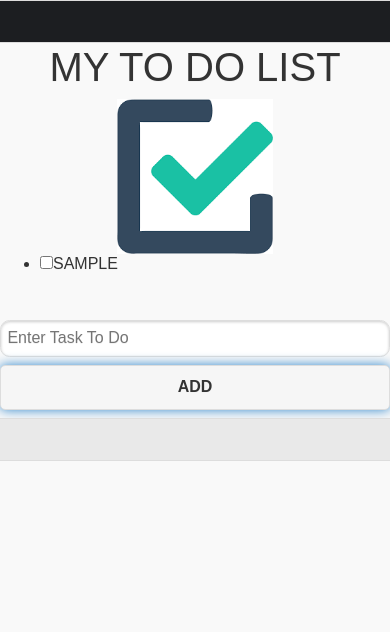
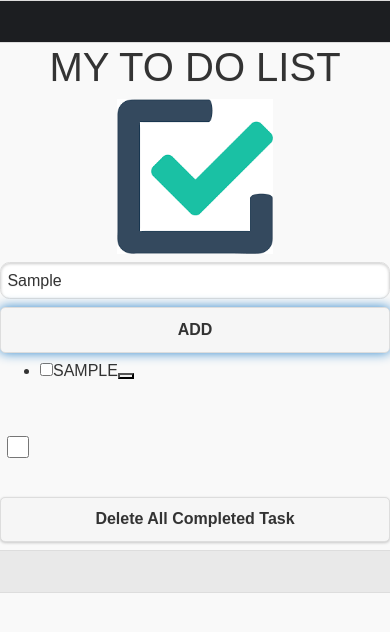
Before and after one commit to Pariksha-ctrl/first_project_cordova, a website: page www/index.html in a window 390 px wide. Both pictures are taken after typing "Sample" into the empty fields and a click on the button "ADD". Drawn offline with Linux system fonts and the light colour scheme; some packages are replaced by stand-ins of ours; files that its build step writes are made by us from their sources.

Commit message:
Added UI and function to toggle and remove items.

```diff
--- a/www/index.html
+++ b/www/index.html
@@ -49,9 +49,15 @@
       <!-- content -->
       <body>
             <div class="main_content">
+
+              <input type="text" id="new_task" placeholder="Enter Task To Do" />
+              <button id="add_task_button">ADD</button>
               <ul id="to_do_list"></ul></br>
-              <input type="text" id="add_to_list" placeholder="Enter Task To Do" />
-              <button id="add_task_button">ADD</button>
+              <br>
+<input type="checkbox" id="completed_task"/>
+<br>
+<br>
+<button type="checkbox" id="delete_all_completed_task_btn">Delete All Completed Task</button>
             </div>
           </body>
       <!-- /content -->
--- a/www/js/index.js
+++ b/www/js/index.js
@@ -5,14 +5,15 @@ document.addEventListener("deviceready", deviceReadyTest, false);
 function deviceReadyTest() {
   // binding the event with vanilla javascript
   //   document.getElementById("user_signup").addEventListener("click", userSignup);
-
   // binding the event with jquery
   $("#user_signup").click(userSignup);
   $("#user_login").click(userLogin);
-  $("#add_task_button").click(addTask);
+  $("#add_task_button").click(AddTaskItem);
+  $(document).on("click", ".destroy", deleteSelectedTaskItem);
+  $(document).on("click", ".toggle", toggleSelectedTaskItem);
+  $("#delete_all_completed_task_btn").click(RemoveAllCompletedTask);
 
   //document.getElementById("add_task_button").addEventListener("click", addTask);
-
   //navigator.camera.getPicture(cameraSuccess, cameraError, {});
 }
 
@@ -20,11 +21,9 @@ function deviceReadyTest() {
 function onPause() {
   alert("App is on Pause");
 }
-
 function onResume() {
   alert("App is on Resume");
 }
-
 /****************** CAMERA *********************/
 // function cameraSuccess(imageUri) {
 //   console.log(imageUri);
@@ -35,12 +34,6 @@ function onResume() {
 // }
 
 function userSignup() {
-  // alert("User Signup clicked");
-
-  // read the user input
-  // validate the password
-  // store user data
-  // check if password is empty and valid
   if (
     $("#password").val().trim().length > 0 &&
     $("#password").val() == $("#confirm_password").val()
@@ -66,37 +59,70 @@ function userLogin() {
   }
 }
 
-function addListItem() {
-  var text = $("#new-text").val();
-  $("#todo-list").append(
-    '<li ><input type="checkbox" class="toggle"/ ><span class="text">' +
-      text +
-      ' </span><button class="destroy"></button></li>'
+function AddTaskItem() {
+  var $toDoList = $("#to_do_list");
+  var $newTask = $("newTask");
+  var AddListItem_prependString =
+    '<li><input type="checkbox" class="toggle" /><span class="text">';
+  var AddListItem_appendString =
+    '</span><button class="destroy"></button></li>';
+  $toDoList.append(
+    AddListItem_prependString + $("#new_task").val() + AddListItem_appendString
   );
-  $("#new-text").val("");
+  $newTask.val("");
 }
 
-function addTask() {
-  var newTask = $("#add_to_list").val();
-  // to prevent adding empty items, we will check the length
-  if (newTask.length > 0) {
-    $("#to_do_list").append(
-      '<li ><input type="checkbox" class="toggle"/ ><span class="text">' +
-        newTask +
-        " </span></li>"
-    );
-    $("#add_to_list").val("");
+function deleteSelectedTaskItem() {
+  $("to_do_list .toggle:checked").closest("li").remove();
+}
+function toggleSelectedTaskItem() {
+  $(this).closest("li").toggleClass("completedItem");
+}
+
+// ADDED
+// function ToggleItemCompleted() {
+//   $(this).closest("li").toggleClass("completedItem");
+// }
+
+// function SetCompletedTaskItem() {
+//   $toDoList.find("li").addClass("completedItem", this.checked);
+// }
+
+// function RemoveAllCompletedTask() {
+//   $toDoList.find(".toggle:checked").closest("li").remove();
+// }
+
+function DeleteTaskItem() {
+  if (confirm("Are you sure?")) {
+    $(this).closest("li").remove();
   }
 }
 
+// function lineThroughCompletedTask() {
+//   $("input:checkbox").not(this).prop("checked", this.checked);
+//   if ($("li").css("textDecoration") == "line-through") {
+//     $("li").css("textDecoration", "none");
+//     $("li").parent().css("opacity", "1");
+//   } else {
+//     $("li").css("textDecoration", "line-through");
+//     $("li").parent().css("opacity", "0.5");
+//   }
+// }
+
 // RUNNINNG CODE
 
+// function tickCompletedTask() {
+//   $("#to_do_list .toggle:checked").parent().remove();
+// }
+
 // function addTask() {
-//   //$(document).ready(addTask());
 //   var newTask = $("#add_to_list").val();
-//   // to prevent adding empty items, we will check the length
 //   if (newTask.length > 0) {
-//     $("#to_do_list").append("<li>" + newTask + "</li>");
+//     $("#to_do_list").append(
+//       '<li ><input type="checkbox" id="mark_task_done" class="toggle"/ ><span class="text">' +
+//         newTask +
+//         ' </span><button class="destroy"></button></li>'
+//     );
 //     $("#add_to_list").val("");
 //   }
 // }
```
